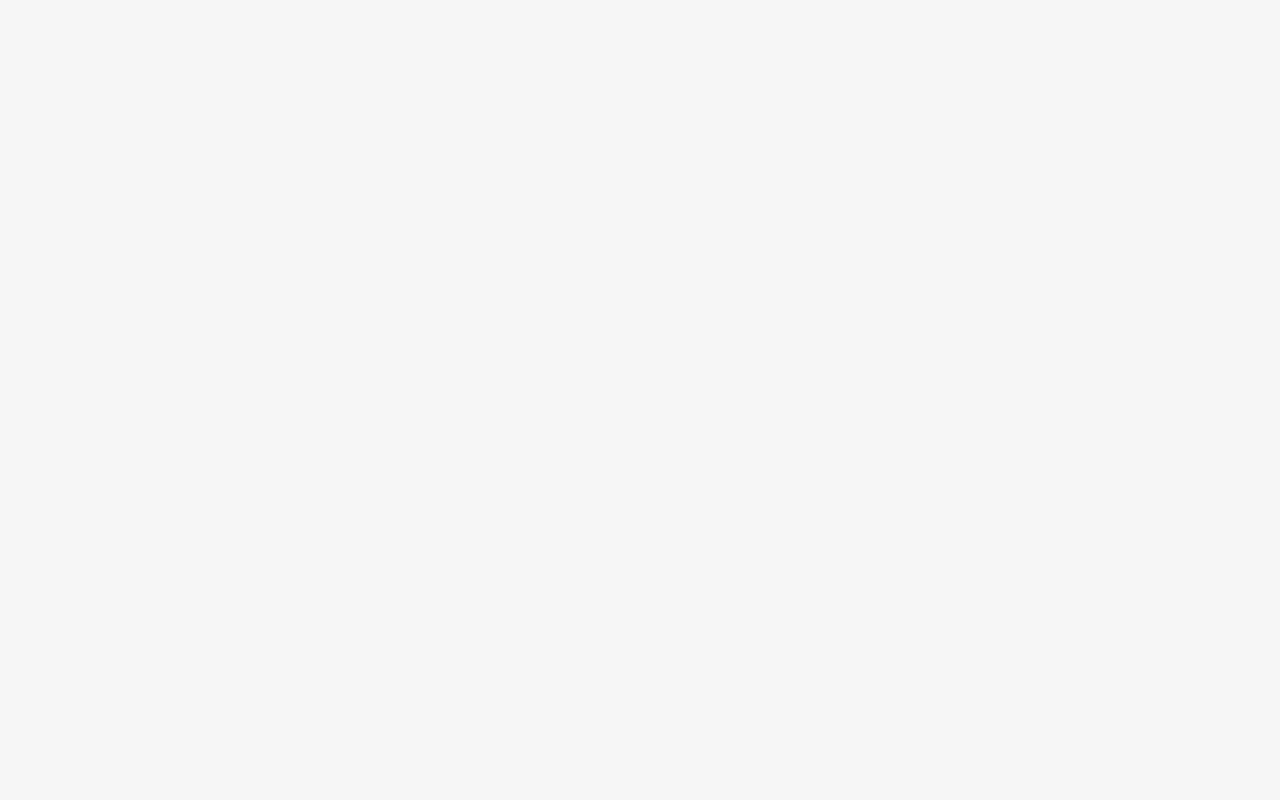
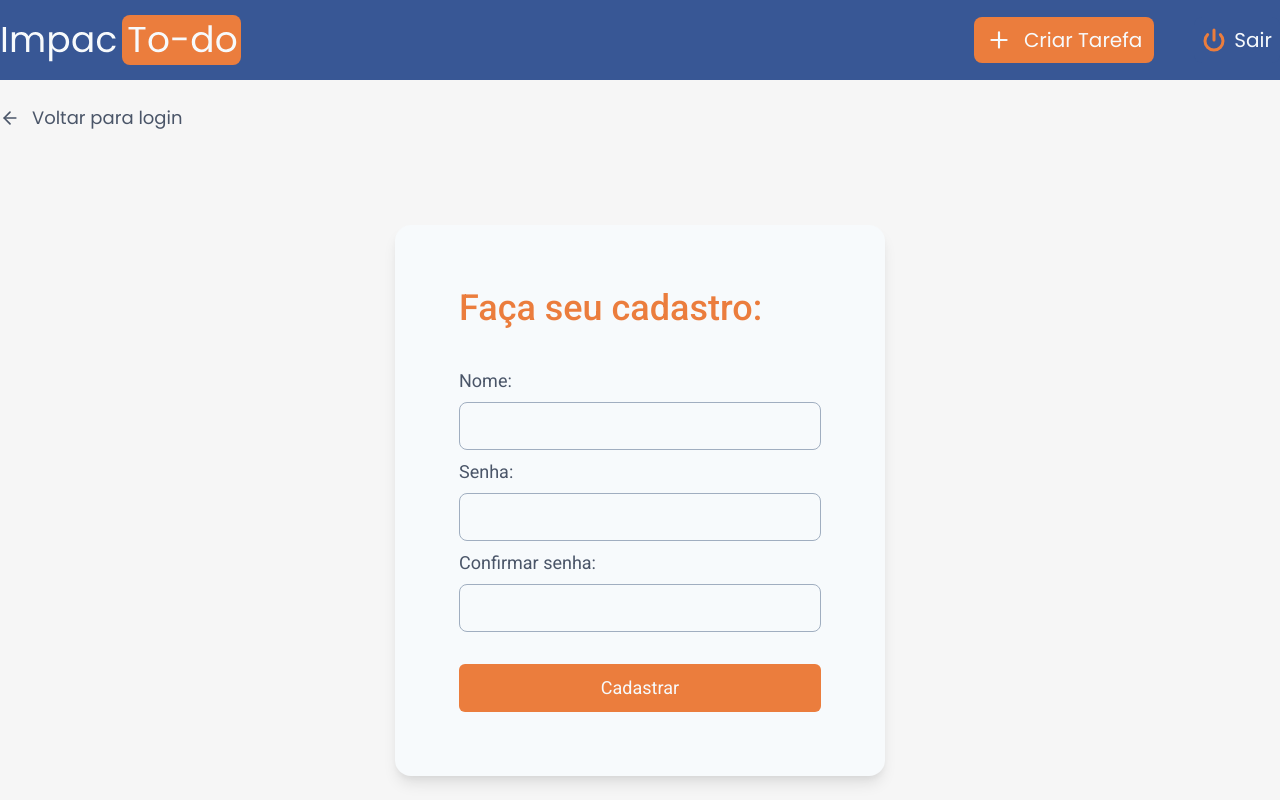
Before and after one commit to erickivel/DevTeam-Processo_Seletivo, a React (Create React App) app in the folder web/: page /signUp in a window 1280 px wide. Before the commit this address had no page. Built offline with nearby package versions, Linux system fonts and the light colour scheme.

Commit message:
feat: static signUp page

```diff
--- /dev/null
+++ b/web/src/pages/SignUp.tsx
@@ -0,0 +1,62 @@
+import { Flex, Text, VStack } from "@chakra-ui/react";
+import { Link } from "react-router-dom";
+import { FiArrowLeft } from "react-icons/fi";
+
+import { Button } from "../components/Form/Button";
+import { Input } from "../components/Form/Input";
+import { Header } from "../components/Header";
+
+const SignUp: React.FC = () => {
+  return (
+    <>
+      <Header />
+
+      <Flex w="100%" maxW={1480} mx="auto">
+        <Link to="/signIn">
+          <Flex
+            align="center"
+            mt="6"
+            _hover={{
+              filter: "brightness(70%)"
+            }}
+            transition="filter 0.3s"
+          >
+            <FiArrowLeft size={20} color="#4a5568" />
+            <Text ml="3" fontSize="lg">Voltar para login</Text>
+          </Flex>
+        </Link>
+      </Flex>
+      <Flex
+        flexDirection="column"
+        maxWidth={490}
+        borderRadius={16}
+        boxShadow="lg"
+        bg="gray.50"
+        mt={94}
+        mx="auto"
+        p="16"
+        pt="14"
+      >
+        <Text
+          mb="8"
+          alignSelf="flex-start"
+          fontFamily="Roboto"
+          color="orange.500"
+          fontSize="4xl"
+          fontWeight="medium">
+          Faça seu cadastro:
+        </Text>
+
+        <VStack>
+          <Input label="Nome:" name="name" type="text" />
+          <Input label="Senha:" name="password" type="password" />
+          <Input label="Confirmar senha:" name="confirmPassword" type="password" />
+        </VStack>
+
+        <Button>Cadastrar</Button>
+      </Flex>
+    </>
+  );
+}
+
+export default SignUp;
--- a/web/src/routes/index.tsx
+++ b/web/src/routes/index.tsx
@@ -1,10 +1,12 @@
 import { Route, Routes } from "react-router-dom";
 
 import SignIn from "../pages/SignIn";
+import SignUp from "../pages/SignUp";
 
 const AppRoutes: React.FC = () => (
   <Routes>
     <Route path="signIn" element={<SignIn />} />
+    <Route path="signUp" element={<SignUp />} />
   </Routes>
 );
 
```
